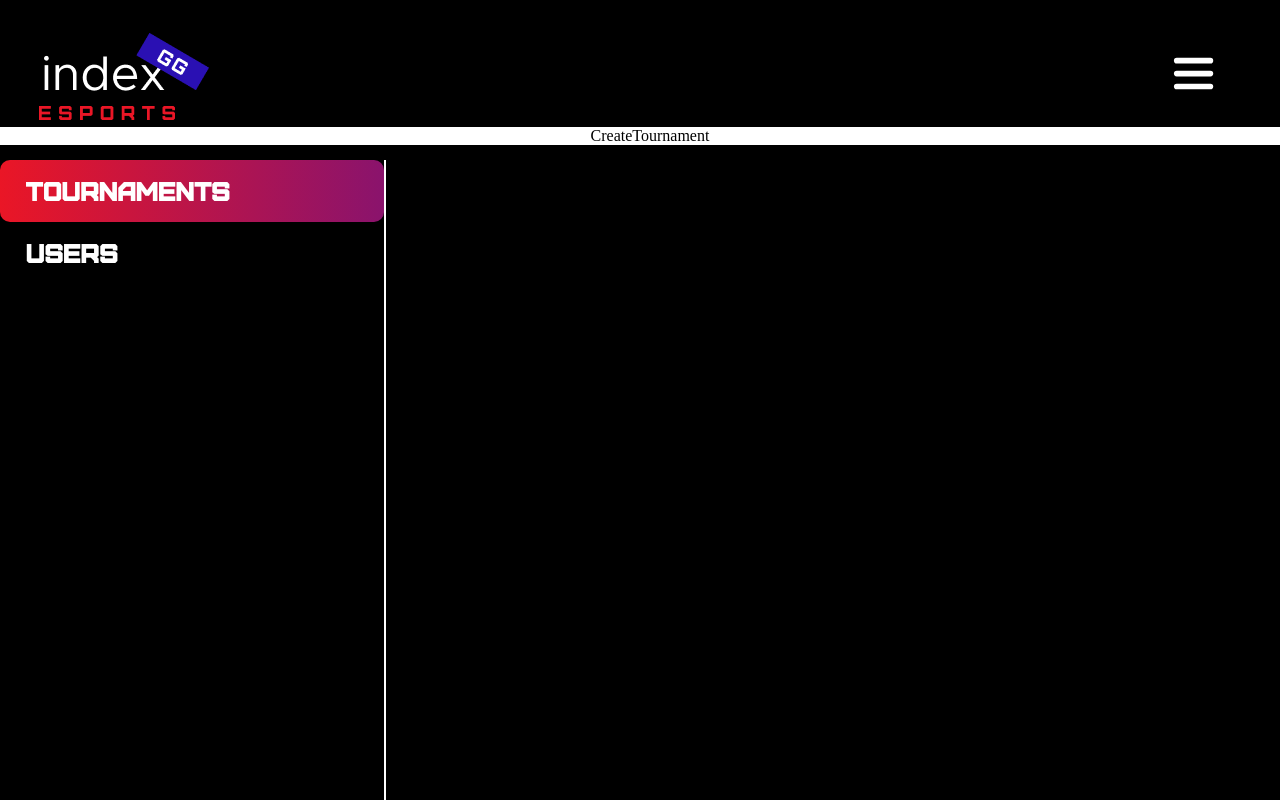
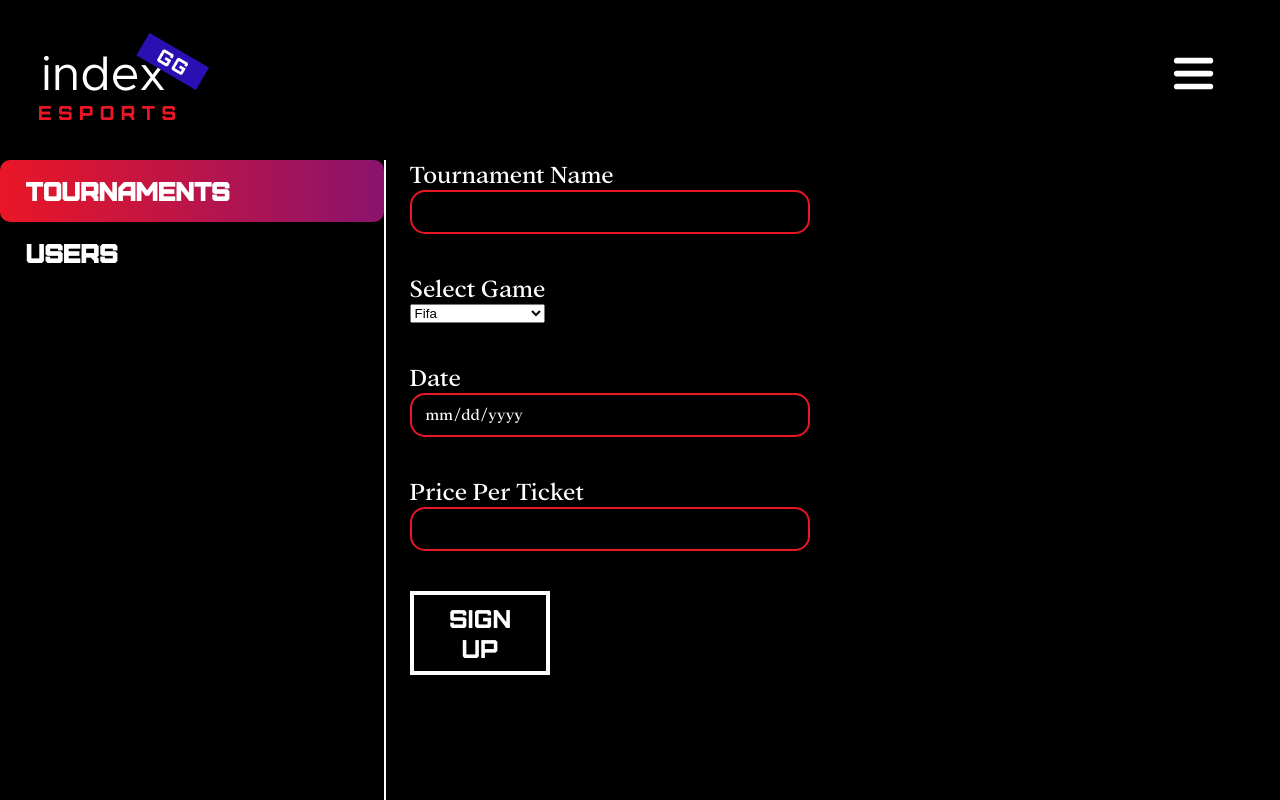
Before and after one commit to PhantasyCodes/indexg, a React (Vite) app: page /admin in a window 1280 px wide. Built offline with nearby package versions, Linux system fonts and the light colour scheme.

Commit message:
Gonna take a pause on this one

```diff
--- a/src/components/admin/TournamentForms.css
+++ b/src/components/admin/TournamentForms.css
@@ -1,10 +1,21 @@
 .tournament-form {
     display: flex;
     flex-direction: column;
-    align-items: center;
-    justify-content: center;
-    width: 100%;
-    height: 100%;
-    padding: 0 10px;
-    background-color: white;
+    width: 69vw;
+    height: 80vh;
+    margin-left: 32vw;
+    align-items: flex-start;
 }
+
+.tournament-form label {
+    color: white;
+    font-family: Addington;
+    font-size: 2vw;
+}
+
+.tournament-form div {
+    display: flex;
+    flex-direction: column;
+    left: 0;
+    margin-left: 0;
+}
--- a/src/components/admin/TournamentForms.jsx
+++ b/src/components/admin/TournamentForms.jsx
@@ -6,7 +6,30 @@ import './TournamentForms.css'
 
 const CreateTournament = () => {
     return (
-        <div>CreateTournament</div>
+      <div className="tournament-form login-form">
+        <div>
+            <label htmlFor="tournament-name">Tournament Name</label>
+            <input type="text" id='tournament-name' />
+        </div>
+        <div>
+            <label htmlFor="game">Select Game</label>
+            <select id="game">
+              <option value="fifa">Fifa</option>
+              <option value="fortnite">Fortnite</option>
+            </select>
+        </div>
+        <div>
+            <label htmlFor="date">Date</label>
+            <input type="date" id='date' />
+        </div>
+        <div>
+            <label htmlFor="price">Price Per Ticket</label>
+            <input type="password" id='price' />
+        </div>
+        <div className="login-button">
+            <button id='submit' type='button' >SIGN UP</button>
+        </div>
+      </div>
     )
 }
 
--- a/src/components/hamburger-menu/HamburgerMenu.jsx
+++ b/src/components/hamburger-menu/HamburgerMenu.jsx
@@ -59,7 +59,7 @@ const HamburgerMenu = () => {
         }
     }
   return (
-    <div>
+    <div style={{position: 'fixed', top: 0}}>
         <img className='special-logo' src={logo} alt="nice" />
         <MenuToggle toggle={toggleMenu} isOpen={isOpen} />
         <motion.div initial={false} animate={isOpen ? "open" : "closed"} variants={menuVariants} transition={menuTransition} className="menu">
--- a/src/routes/Admin.css
+++ b/src/routes/Admin.css
@@ -0,0 +1,6 @@
+.admin-page {
+    display: flex;
+    height: 100vh;
+    align-items: flex-end;
+    /* justify-content: flex-end; */
+}
--- a/src/routes/SignUp.jsx
+++ b/src/routes/SignUp.jsx
@@ -96,9 +96,9 @@ const SignUp = () => {
                         <label htmlFor="password">Password</label>
                         <input type="password" id='password' value={password} onChange={(event) => setPassword(event.target.value)} />
                     </div>
-                <div className="login-button">
-                    <button id='submit' type='button' onClick={() => sendSignupRequest()}>SIGN UP</button>
-                </div>
+                    <div className="login-button">
+                        <button id='submit' type='button' onClick={() => sendSignupRequest()}>SIGN UP</button>
+                    </div>
                 </div>
             </div>
             <div className="profile-pic-upload">
```
